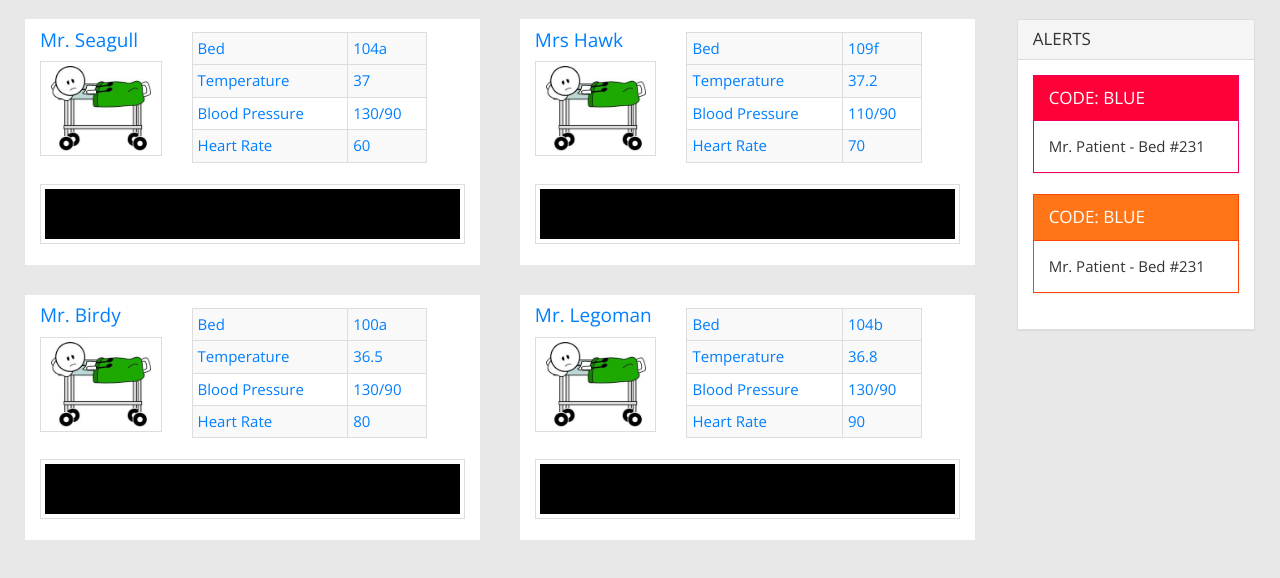
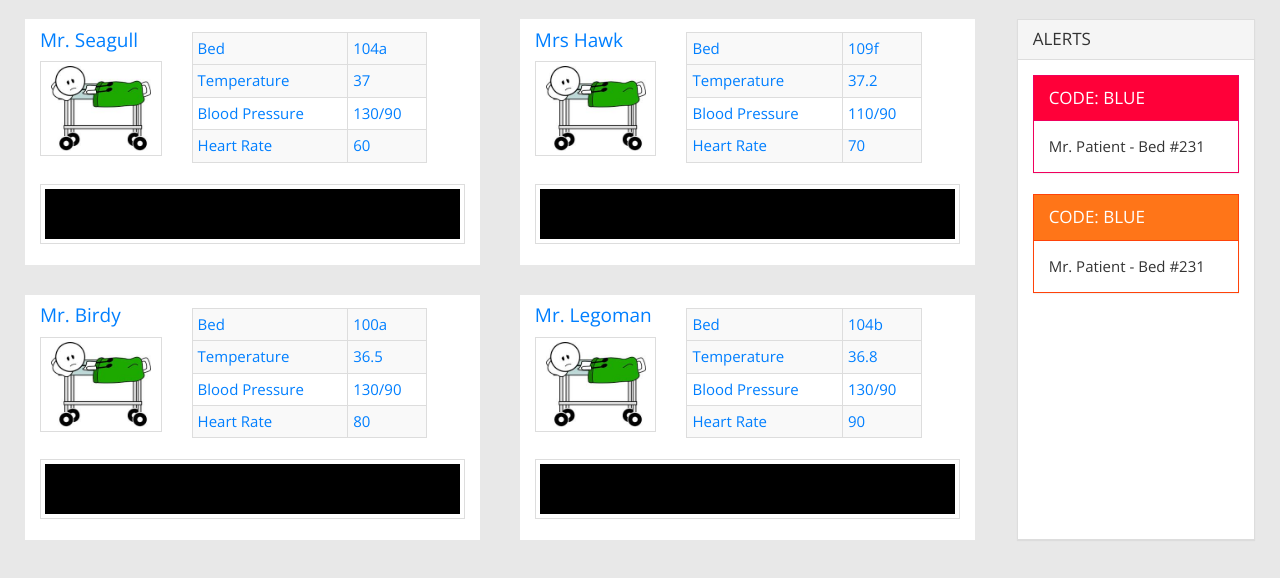
Before and after one commit to whopper/S-Pi-Web, a website: page overview.html in a window 1280 px wide. Shown: the part 54-632 px from the top of the page. Drawn offline with nearby package versions, Linux system fonts and the light colour scheme; no server answers.

Commit message:
(maint) Changed height of alert box to match

```diff
--- a/overview.css
+++ b/overview.css
@@ -12,6 +12,7 @@ body {
 
 .alert_box {
     margin-right:30px;
+    height:521px;
     background-color:white;
 }
 
```
